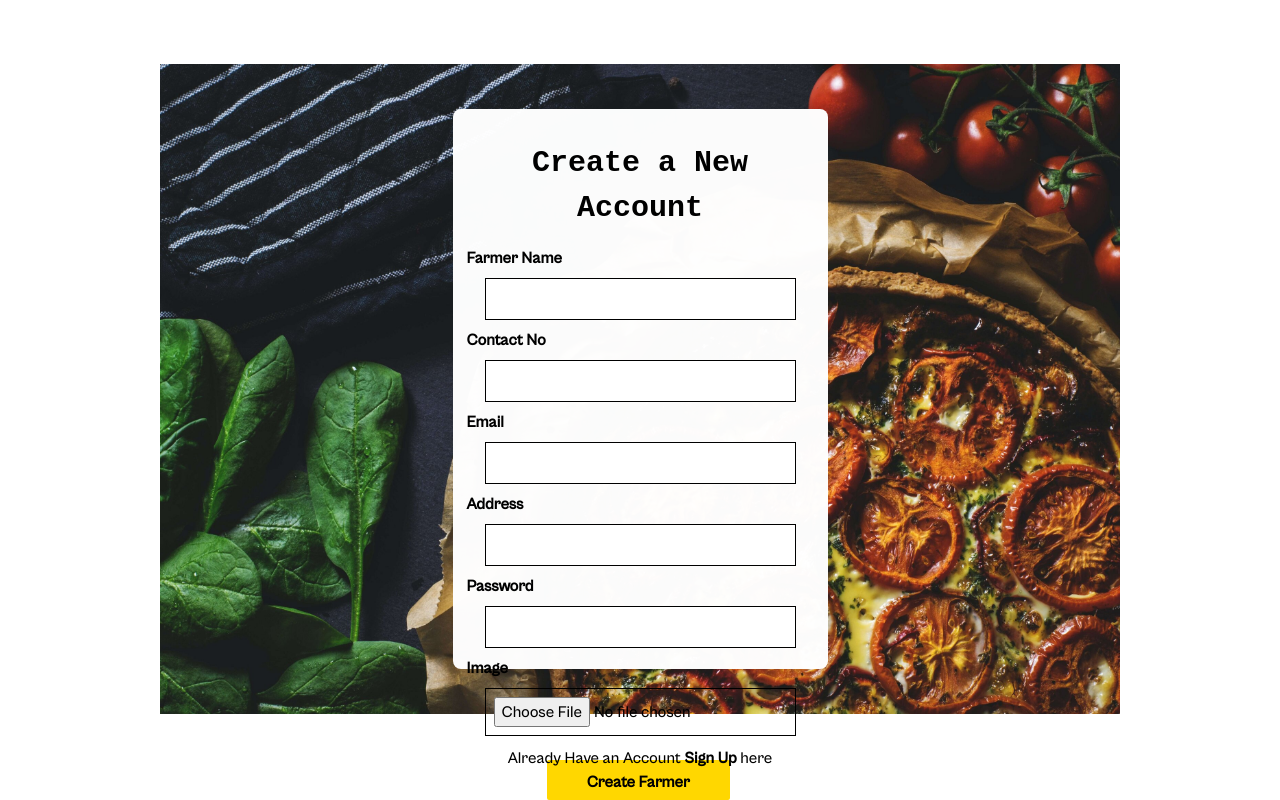
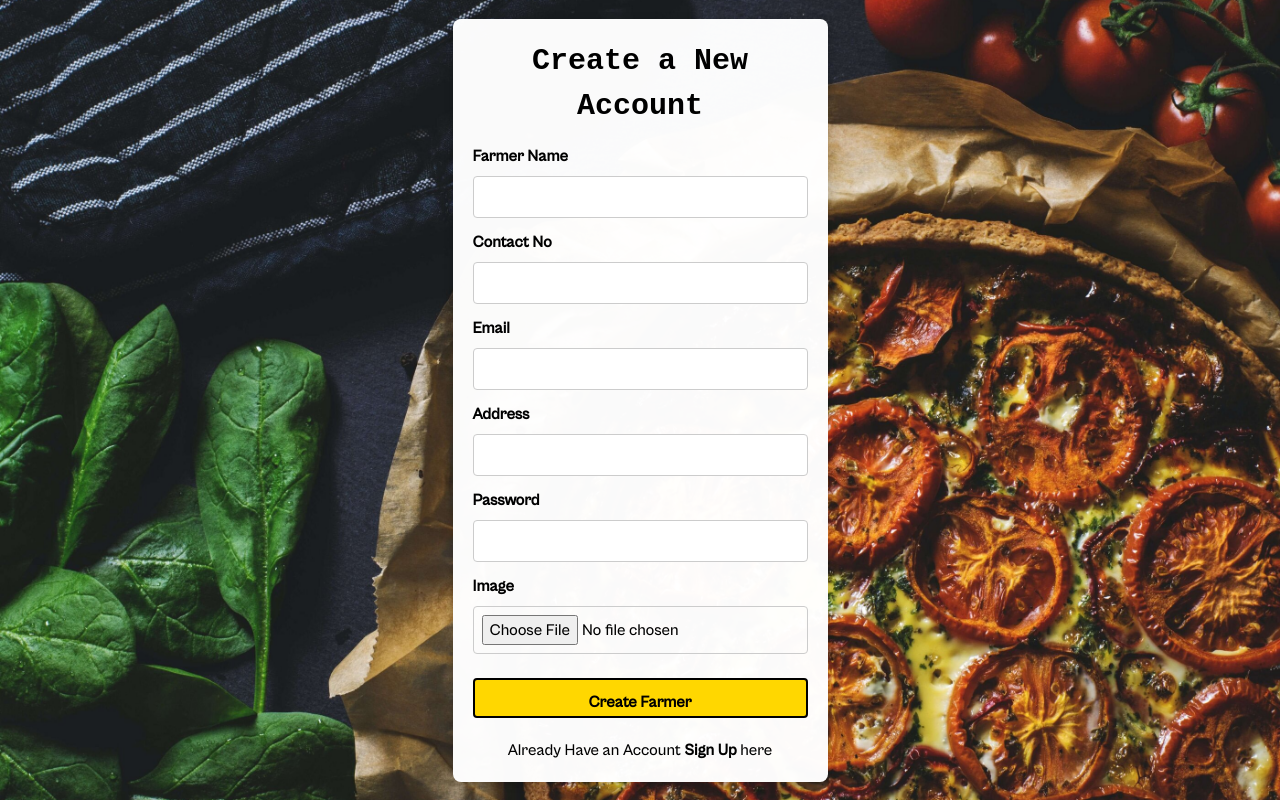
Before and after one commit to KavindiPathiraja/CeylonAgriGrow, a React (Vite) app in the folder frontend/: page /signup in a window 1280 px wide. Built offline with nearby package versions, Linux system fonts and the light colour scheme; what @react-pdf/renderer would draw is missing.

Commit message:
css changes to signup and signin

```diff
--- a/frontend/src/pages/SignUp.jsx
+++ b/frontend/src/pages/SignUp.jsx
@@ -144,15 +144,16 @@ const CreateFarmers = () => {
           <button className="btn" onClick={handleSaveFarmers} disabled={loading}>
             {loading ? <Spinner /> : 'Create Farmer'}
           </button>
-        </div>
-      </div>
-      <p className="info">
+          <p className="info">
         Already Have an Account{" "}
         <Link to="/signin">
           <b>Sign Up</b>
         </Link>{" "}
         here
       </p>
+        </div>
+      </div>
+
     </>
   );
 };
--- a/frontend/src/pages/Signin.css
+++ b/frontend/src/pages/Signin.css
@@ -1,17 +1,20 @@
 body {
   font-family: "JetBrains Mono", monospace;
+  margin: 0; /* Remove default margin */
+  height: 100vh; /* Set body height to full viewport */
+  background: url("/img2.jpg") no-repeat center center fixed; /* Set background image */
+  background-size: cover; /* Ensure the image covers the entire body */
 }
 
 .container2 {
-  background: url("/img2.jpg") no-repeat;
-  background-size: cover;
   display: flex;
-  border: 2px;
-  width: 75%;
-  min-width: 500px;
-  height: 650px;
-  background-color: rgba(245, 245, 245, 0.7);
-  margin: 4rem auto 2rem auto;
+  justify-content: center; /* Center the login form horizontally */
+  align-items: center; /* Center the login form vertically */
+  height: 100vh; /* Make container full height */
+  width: 100%; /* Full width of the viewport */
+
+  margin: 0; /* Remove margins */
+  padding: 0; /* Remove padding */
 }
 
 .user_login {
@@ -21,12 +24,8 @@ body {
   height: 560px;
   background-color: hsla(0, 0%, 100%, 0.98);
   box-sizing: border-box;
-  margin: auto;
+  margin: auto; /* Center user login form */
   padding: 4px;
-}
-
-.user_login {
-  margin: auto;
 }
 
 .user_login h2 {
--- a/frontend/src/pages/Signin.jsx
+++ b/frontend/src/pages/Signin.jsx
@@ -83,15 +83,17 @@ function Login() {
               <span className="buttonText1">Facebook</span>
             </div>
           </span>
-        </div>
-      </div>
-      <p className="info">
+          <p className="info">
         Don't Have an Account{" "}
         <Link to="/farmers/create">
           <b>Sign Up</b>
         </Link>{" "}
         here
       </p>
+        </div>
+
+      </div>
+
     </>
   );
 };
--- a/frontend/src/pages/signup.css
+++ b/frontend/src/pages/signup.css
@@ -3,65 +3,60 @@ body {
 }
 
 .container1 {
-  background: url("/3.jpg") no-repeat;
-  background-size: cover;
+  background: url("/3.jpg") no-repeat center center fixed; /* Center and fix the background image */
+  background-size: cover; /* Make the background image cover the entire container */
+  position: relative;
   display: flex;
-  border: 2px;
-  width: 75%;
-  min-width: 500px;
-  height: 650px;
-  background-color: rgba(245, 245, 245, 0.7);
-  margin: 4rem auto 2rem auto;
+  align-items: center; /* Center vertically */
+  justify-content: center; /* Center horizontally */
+  width: 100vw; /* Set width to 100% of the viewport width */
+  height: 100vh; /* Set height to 100% of the viewport height */
+  background-color: rgba(245, 245, 245, 0.7); /* Semi-transparent background color */
+  margin: 0; /* Remove margin to avoid spacing around the container */
+  overflow: hidden; /* Prevent overflow if necessary */
 }
 
 .user_login2 {
   border-radius: 8px;
   width: 375px;
   min-width: 345px;
-  height: 560px;
   background-color: hsla(0, 0%, 100%, 0.98);
   box-sizing: border-box;
-  margin: auto;
-  padding: 4px;
-}
-
-.user_login2 {
-  margin: auto;
+  padding: 20px; /* Increased padding for better spacing */
+  box-shadow: 0 2px 10px rgba(0, 0, 0, 0.2); /* Add a subtle shadow for depth */
 }
 
 .user_login2 h2 {
   font-size: 30px;
   font-family: "JetBrains Mono", monospace;
   font-weight: 700;
-  margin: 25px 2px auto;
-  padding: 3px;
   text-align: center;
-  margin-bottom: 10px;
+  margin: 0 0 15px; /* Simplified margin */
 }
 
 .user_login2 .p {
   font-weight: bold;
-  margin: 2px 2px 2px 8px;
-  padding: 2px;
+  margin: 8px 0 4px; /* Adjusted margins for uniform spacing */
 }
 
 .user_login2 input {
-  margin: 4px;
-  margin-left: 28px;
+  margin: 4px 0; /* Unified margin */
   padding: 8px;
-  width: 85%;
-  border: 1px solid;
+  width: 100%; /* Full width of the container */
+  border: 1px solid #ccc; /* Added a light border color for visibility */
+  border-radius: 4px; /* Rounded corners for inputs */
 }
 
 .user_login2 .btn {
-  border: 2px;
+  border: 2px solid; /* Specify border style */
   font-weight: bold;
   background-color: gold;
-  border-radius: 2px;
-  margin: 20px 75px auto 90px;
+  border-radius: 4px; /* Rounded corners for button */
+  margin: 20px 0; /* Uniform vertical margin */
   padding: 10px;
-  width: 50%;
+  width: 100%; /* Full width of the container */
   height: 40px;
+  cursor: pointer; /* Pointer cursor on hover */
 }
 
 .user_login2 .btn:hover {
@@ -103,37 +98,27 @@ a:hover {
   margin: 16px auto auto auto;
 }
 
-#customBtn {
-  margin: 16px 8px 16px 50px;
+/* Button styles for custom buttons */
+#customBtn,
+#customBtn1 {
   display: inline-block;
   background: white;
   color: #444;
-  width: 110px;
   border: thin solid #888;
   box-shadow: 1px 1px 1px rgb(24, 24, 24);
   white-space: nowrap;
+  cursor: pointer; /* Pointer cursor on hover */
 }
 
-#customBtn1 {
-  margin: 16px 26px 16px 8px;
-  display: inline-block;
-  background: white;
-  color: #444;
-  width: 125px;
-  border: thin solid #888;
-  box-shadow: 1px 1px 1px rgb(24, 24, 24);
-  white-space: nowrap;
-}
-#customBtn:hover {
-  cursor: pointer;
-}
+#customBtn:hover,
 #customBtn1:hover {
   cursor: pointer;
 }
 
-span.icon2 {
-  background: url("/Google.jpg") transparent 5px 50% no-repeat;
-  background-size: 22px;
+span.icon2,
+span.icon1 {
+  background: transparent 5px 50% no-repeat;
+  background-size: 22px; /* Adjusted size */
   display: inline-block;
   margin-left: 8px;
   vertical-align: middle;
@@ -141,26 +126,7 @@ span.icon2 {
   height: 42px;
 }
 
-span.icon1 {
-  background: url("/Facebook.jpg") transparent 5px 50% no-repeat;
-  background-size: 23px;
-  display: inline-block;
-  margin-left: 8px;
-  vertical-align: middle;
-  width: 42px;
-  height: 42px;
-}
-
-span.buttonText {
-  display: inline-block;
-  vertical-align: middle;
-  padding-left: 0px;
-  padding-right: 6px;
-  font-size: 14px;
-  font-weight: bold;
-  font-family: "Roboto", sans-serif;
-}
-
+span.buttonText,
 span.buttonText1 {
   display: inline-block;
   vertical-align: middle;
```
Also changed, not shown: frontend/src/pages/Home1.jsx (+24 -23 lines).
